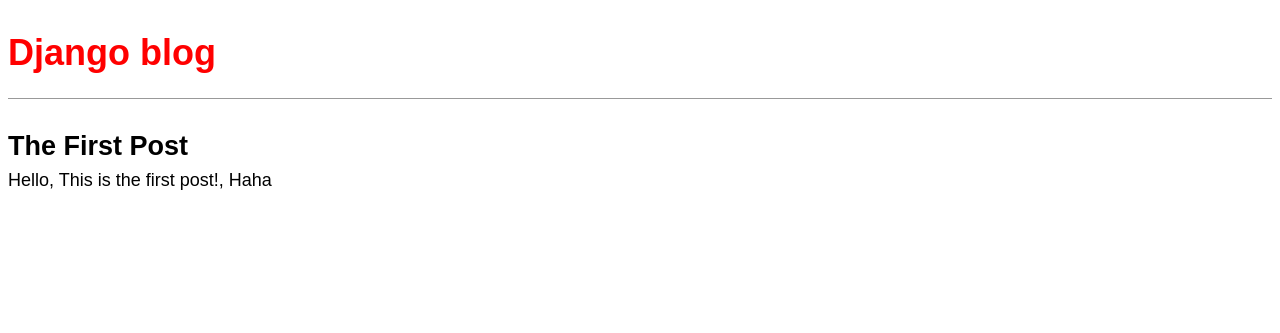
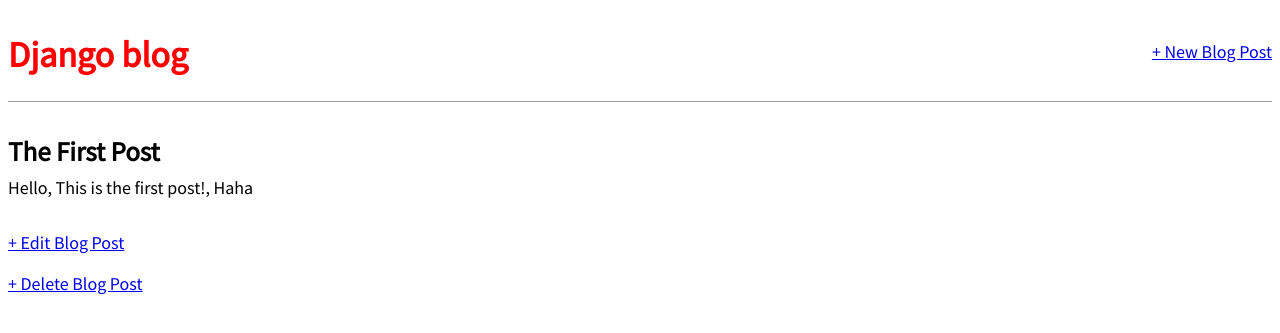
Before and after one commit to chauprin/learning_django, a Django app: page /post/1/ in a window 1280 px wide. Shown: the top 333 px of the page. Run offline with Django 3.2, Linux system fonts and the light colour scheme; data comes from the database, SQL or seed files in the repository; both versions use the stored data as it was after the commit.

Commit message:
CRUD enabled blog app

```diff
--- a/blog_project/blog/models.py
+++ b/blog_project/blog/models.py
@@ -1,4 +1,5 @@
 from django.db import models
+from django.urls import reverse
 
 class Post(models.Model):
 	title = models.CharField(max_length=200)
@@ -8,5 +9,8 @@
 		)
 	body = models.TextField()
 
+	def get_absolute_url(self):
+		return reverse('post_detail', args=[str(self.id)])
+
 	def __str__(self):
 		return self.title
--- a/blog_project/blog/urls.py
+++ b/blog_project/blog/urls.py
@@ -5,4 +5,7 @@
 urlpatterns = [
 	path('', views.BlogListView.as_view(), name='home'),
 	path('post/<int:pk>/', views.BlogDetailView.as_view(), name='post_detail'),
+	path('post/new/', views.BlogCreateView.as_view(), name='post_new'),
+	path('post/<int:pk>/edit/', views.BlogUpdateView.as_view(), name='post_edit'),
+	path('post/<int:pk>/delete/', views.BlogDeleteView.as_view(), name='post_delete'),
 ]
--- a/blog_project/blog/views.py
+++ b/blog_project/blog/views.py
@@ -1,6 +1,7 @@
 from django.shortcuts import render
-from django.views.generic import ListView, DetailView
+from django.views.generic import ListView, DetailView, CreateView, UpdateView, DeleteView
 from .models import Post
+from django.urls import reverse_lazy
 
 class BlogListView(ListView):
 	model = Post
@@ -10,3 +11,18 @@
 	model = Post
 	template_name = 'post_detail.html'
 	context_object_name = 'anything_you_want'
+
+class BlogCreateView(CreateView):
+	model = Post
+	template_name = 'post_new.html'
+	fields = '__all__'
+
+class BlogUpdateView(UpdateView):
+	model = Post
+	fields = ['title', 'body']
+	template_name = 'post_edit.html'
+
+class BlogDeleteView(DeleteView):
+	model = Post
+	template_name = 'post_delete.html'
+	success_url = reverse_lazy('home')
--- a/blog_project/templates/base.html
+++ b/blog_project/templates/base.html
@@ -1,15 +1,21 @@
-{% load static%}
-<!DOCTYPE html>
+<!-- templates/base.html -->
+{% load staticfiles %}
 <html>
   <head>
-	<title>Django Blog</title>
+    <title>Django blog</title>
+    <link href="https://fonts.googleapis.com/css?family=Source+Sans+Pro:400" rel="stylesheet">
     <link rel="stylesheet" href="{% static 'css/base.css' %}">
   </head>
   <body>
+    <div class="container">
       <header>
+        <div class="nav-left">
           <h1><a href="/">Django blog</a></h1>
+        </div>
+        <div class="nav-right">
+          <a href="{% url 'post_new' %}">+ New Blog Post</a>
+        </div>
       </header>
-	<div class="container">
       {% block content %}
       {% endblock content %}
     </div>
--- a/blog_project/templates/post_detail.html
+++ b/blog_project/templates/post_detail.html
@@ -5,4 +5,6 @@
 		<h2>{{anything_you_want.title}}</h2>
 		<p>{{anything_you_want.body}}</p>
 	</div>
+	<p><a href="{% url 'post_edit' anything_you_want.pk %}">+ Edit Blog Post</a></p>
+	<p><a href="{% url 'post_delete' anything_you_want.pk %}">+ Delete Blog Post</a></p>
 {% endblock content %}
```
Also changed, not shown: blog_project/blog/tests.py (+25 -0 lines), blog_project/templates/post_delete.html (added, +9 -0 lines), blog_project/templates/post_edit.html (added, +9 -0 lines), blog_project/templates/post_new.html (added, +9 -0 lines), blog_project/db.sqlite3. Lines whose indentation alone changed are shown as unchanged.
